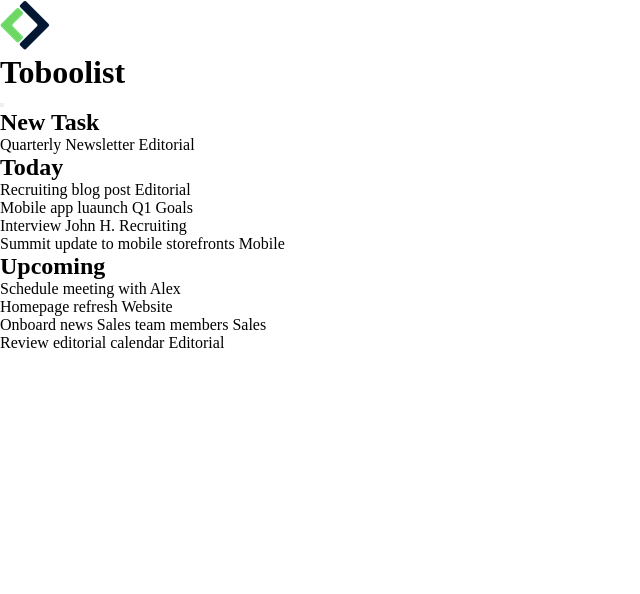
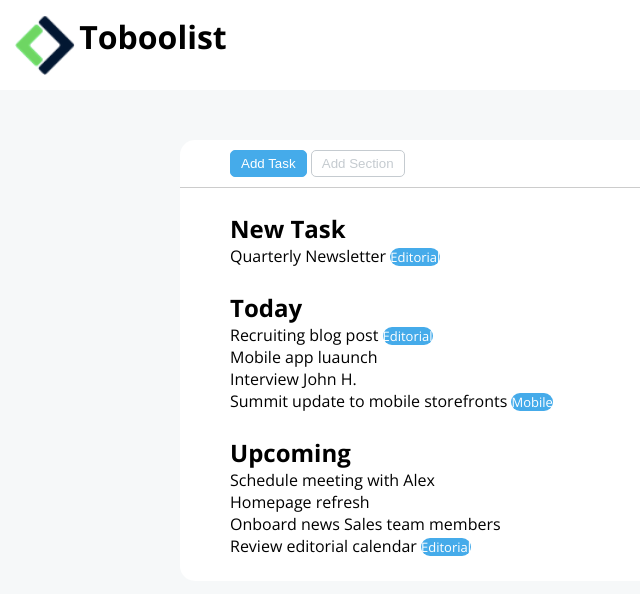
Before and after one commit to ddecataldo/html-css-toboolist, a plain HTML site: page index.html in a window 1280 px wide. Shown: the whole page, without its empty margins (0-640 px from the left). Drawn offline with nearby package versions, Linux system fonts and the light colour scheme.

Commit message:
Revisione HTML più prima implementazione css

```diff
--- a/css/styles.css
+++ b/css/styles.css
@@ -3,3 +3,78 @@
     padding: 0;
     box-sizing: border-box;
   }
+body{
+    font-family: 'Open Sans', sans-serif;
+}
+header{
+    padding:15px
+}
+main{
+    background-color: #f6f8f9;
+    padding: 50px;
+}
+
+
+#logo{
+    width: 60px;
+    vertical-align: middle;
+}
+
+
+.d-inline{
+    display: inline-block;
+}
+
+.container{
+    width: 920px;
+    margin: 0 auto;
+}
+.bg-white{
+    background-color: #fff;
+    border-radius: 15px;
+}
+.borderBottom{
+    border-bottom: 1px solid #ccc;
+}
+.space{
+    padding:10px 50px;
+}
+.section{
+    padding: 24px 50px;
+}
+.pt0{
+    padding-top:0;
+}
+.lista{
+    list-style-type: none;
+}
+
+/* Button */
+.btn{
+    padding:5px 10px;
+    border-radius: 5px;
+    border:1px solid;
+}
+.btn-primary {
+    background-color: #45abea;
+    border-color: #45abea;
+    color: #fff;
+
+}
+.btn-secondary{
+    background-color: transparent;
+    border-color: #c5cbd0;
+    color: #c5cbd0;
+}
+
+
+/* Etichette */
+.label{
+    border-radius: 15px;
+    color:#fff;
+    font-size: 13px;
+}
+.editorial{
+    background-color: #45abea;
+    line-height:5px;
+}
--- a/index.html
+++ b/index.html
@@ -3,43 +3,61 @@
 <head>
     <meta charset="UTF-8">
     <title>Toboolist</title>
+
+    <link rel="preconnect" href="https://fonts.googleapis.com">
+    <link rel="preconnect" href="https://fonts.gstatic.com" crossorigin>
+    <link href="https://fonts.googleapis.com/css2?family=Open+Sans:wght@300;400;700&display=swap" rel="stylesheet">
+
     <link rel="stylesheet" href="css/styles.css">
 </head>
 <body>
 
     <header>
         <img id="logo" src="img/logo.png" alt="Logo Toboolist">
-        <h1>Toboolist</h1>
+        <h1 class="d-inline">Toboolist</h1>
     </header>
 
     <main>
-        <div class="container">
-            <button></button>
+        <div class="container bg-white">
+
+            <div class="borderBottom">
+                <div class="space">
+                    <button class="btn btn-primary" type="button">Add Task</button>
+                    <button class="btn btn-secondary" type="button">Add Section</button>
+                </div>
             </div>
 
             <!-- Sezione New Task-->
-        <section>
+            <section class="section">
                 <h2>New Task</h2>
-            <p>Quarterly Newsletter <span class="editorial">Editorial</span></p>
+                <ul class="lista">
+                    <li>Quarterly Newsletter <span class="label editorial">Editorial</span></li>
+                </ul>
             </section>
 
             <!-- Sezione Today-->
-        <section>
+            <section class="section pt0">
                 <h2>Today</h2>
-            <p>Recruiting blog post <span class="editorial">Editorial</span></p>
-            <p>Mobile app luaunch <span class="q1_goals">Q1 Goals</span></p>
-            <p>Interview John H. <span class="recruiting">Recruiting</span></p>
-            <p>Summit update to mobile storefronts <span class="editorial">Mobile</span></p>
+                <ul class="lista">
+                    <li>Recruiting blog post <span class="label editorial">Editorial</span></li>
+                    <li>Mobile app luaunch <span class="label q1_goals">Q1 Goals</span></li>
+                    <li>Interview John H. <span class="label recruiting">Recruiting</span></li>
+                    <li>Summit update to mobile storefronts <span class="label editorial">Mobile</span></li>
+                </ul>
             </section>
 
             <!-- Sezione Upcoming-->
-        <section>
+            <section class="section pt0">
                 <h2>Upcoming</h2>
-            <p>Schedule meeting with Alex</p>
-            <p>Homepage refresh <span class="website">Website</span></p>
-            <p>Onboard news Sales team members <span class="sales">Sales</span></p>
-            <p>Review editorial calendar <span class="editorial">Editorial</span></p>
+                <ul class="lista">
+                    <li>Schedule meeting with Alex</li>
+                    <li>Homepage refresh <span class="label website">Website</span></li>
+                    <li>Onboard news Sales team members <span class="label sales">Sales</span></li>
+                    <li>Review editorial calendar <span class="label editorial">Editorial</span></li>
+                </ul>
             </section>
+
+        </div>
 
     </main>
 
```
Lines whose indentation alone changed are shown as unchanged.
